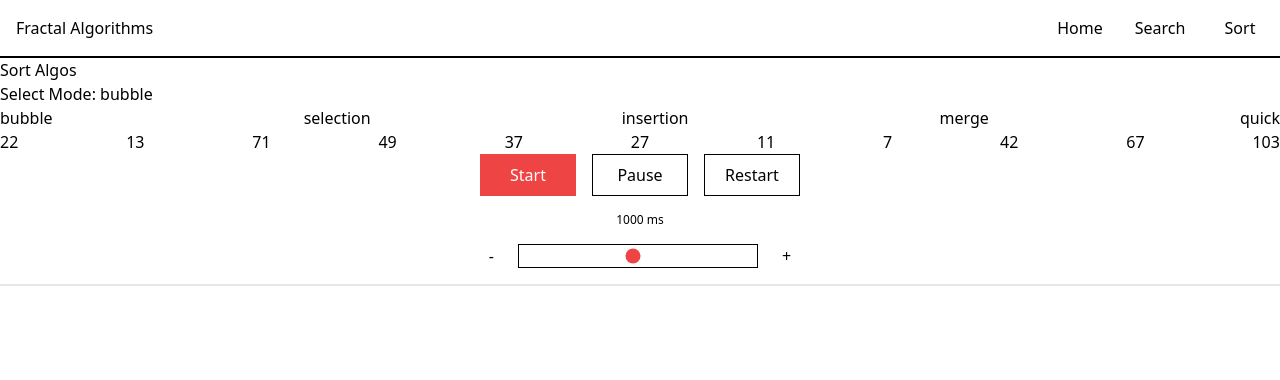
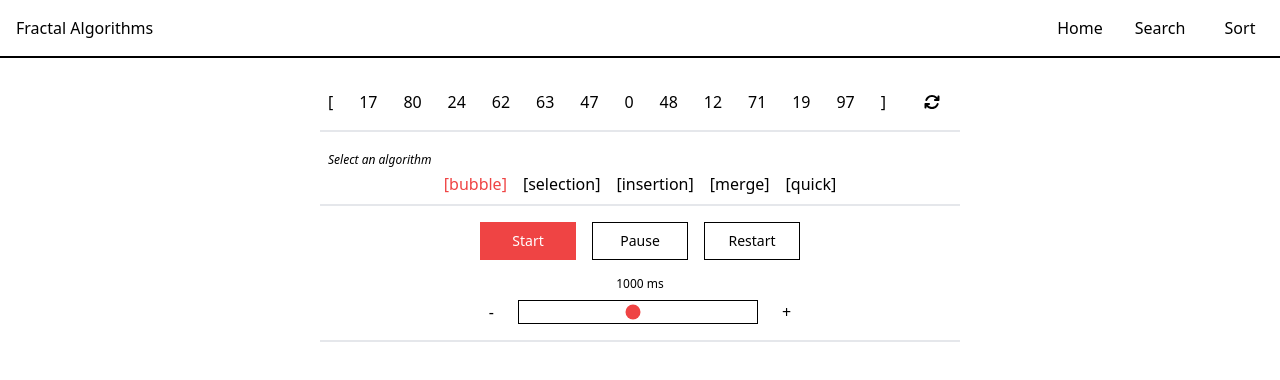
Before and after one commit to danielgavidia/fractal-algorithms, a Next.js app in the folder frontend/: page /sort in a window 1280 px wide. Shown: the top 380 px of the page. Built offline with nearby package versions, Linux system fonts and the light colour scheme; no server answers.

Commit message:
Changes to Sort page general UI

```diff
--- a/frontend/src/app/search/page.tsx
+++ b/frontend/src/app/search/page.tsx
@@ -78,8 +78,7 @@ const page = () => {
 
 	return (
 		<div className="p-4 w-full max-w-2xl mx-auto">
-			<div className="flex pb-2 mb-2">
-				<div className="flex-1 p-2">
+			<div className="flex-1 p-2 mb-2 border-b-2 border-gray-200">
 				<p className="text-xs py-1 italic">Select number to search</p>
 				<ul className="w-full flex justify-between py-2">
 					{leftBracket}
@@ -102,8 +101,9 @@ const page = () => {
 					</button>
 				</ul>
 			</div>
-				<div className="flex flex-col justify-between border-l-2 border-black p-2">
+			<div className="flex flex-col justify-between p-2 w-full border-b-2 border-gray-200 mb-2">
 				<p className="text-xs py-1 italic">Select an algorithm</p>
+				<ul className="flex justify-center space-x-4">
 					{modesData.map((m, index) => {
 						const buttonStyle = m.name === mode ? "text-red-500" : "";
 						return (
@@ -112,11 +112,13 @@ const page = () => {
 								onClick={() => handleSetMode(m.name)}
 								className={buttonStyle + " hover:text-red-500"}
 							>
+								{leftBracket}
 								{m.name}
+								{rightBracket}
 							</button>
 						);
 					})}
-				</div>
+				</ul>
 			</div>
 			<div>
 				{modesData.map((m, index) => {
--- a/frontend/src/app/sort/page.tsx
+++ b/frontend/src/app/sort/page.tsx
@@ -11,7 +11,7 @@ import {
 	QuickSortProps,
 } from "../../../../types/typesSort";
 
-// Express utils
+// Utils
 import {
 	getBubbleSort,
 	getSelectionSort,
@@ -19,6 +19,7 @@ import {
 	getMergeSort,
 	getQuickSort,
 } from "@/utils/express";
+import { generateRandomArray } from "@/utils/functions";
 
 // Components
 import AnimationHandler from "@/components/general/AnimationHandler";
@@ -28,8 +29,16 @@ import Insertion from "@/components/sort/Insertion";
 import Merge from "@/components/sort/Merge";
 import Quick from "@/components/sort/Quick";
 
+// Icons
+import { FontAwesomeIcon } from "@fortawesome/react-fontawesome";
+import { faArrowsRotate } from "@fortawesome/free-solid-svg-icons";
+
+const leftBracket = "[";
+const rightBracket = "]";
+
+// Page
 const page = () => {
-	const list = [22, 13, 71, 49, 37, 27, 11, 7, 42, 67, 103];
+	const [list, setList] = useState<number[]>([]);
 	const [mode, setMode] = useState<string>("bubble");
 
 	// Data
@@ -39,9 +48,20 @@ const page = () => {
 	const [mergeData, setMergeData] = useState<MergeSortProps[]>([]);
 	const [quickData, setQuickData] = useState<QuickSortProps[]>([]);
 
+	// Generate random array
+	useEffect(() => {
+		const randomArray = generateRandomArray();
+		setList(randomArray);
+	}, []);
+
 	// Handlers
 	const handleSetMode = (mode: string) => {
 		setMode(mode);
+	};
+
+	const handleSetList = () => {
+		const randomArray = generateRandomArray();
+		setList(randomArray);
 	};
 
 	// modesData
@@ -71,30 +91,47 @@ const page = () => {
 	}, [mode]);
 
 	return (
-		<div>
-			<h2>Sort Algos</h2>
-			<div>Select Mode: {mode}</div>
-			<div className="flex justify-between">
-				{modesData.map((m, key) => (
-					<button key={key} onClick={() => handleSetMode(m.name)}>
-						{m.name}
+		<div className="p-4 w-full max-w-2xl mx-auto">
+			<div className="flex-1 p-2 mb-2 border-b-2 border-gray-200">
+				<ul className="w-full flex justify-between py-2">
+					{leftBracket}
+					{list.map((item, key) => {
+						return <li key={key}>{item}</li>;
+					})}
+					{rightBracket}
+					<button onClick={() => handleSetList()} className="w-10 hover:text-red-500">
+						<FontAwesomeIcon icon={faArrowsRotate} />
 					</button>
-				))}
+				</ul>
 			</div>
-			<ul className="w-full flex justify-between">
-				{list.map((item, index) => (
-					<li key={index}>{item}</li>
-				))}
-			</ul>
-			<ul className="h-full">
-				{modesData.map((m) => {
+			<div className="flex flex-col justify-between p-2 w-full border-b-2 border-gray-200 mb-2">
+				<p className="text-xs py-1 italic">Select an algorithm</p>
+				<ul className="flex justify-center space-x-4">
+					{modesData.map((m, index) => {
+						const buttonStyle = m.name === mode ? "text-red-500" : "";
+						return (
+							<button
+								key={index}
+								onClick={() => handleSetMode(m.name)}
+								className={buttonStyle + " hover:text-red-500"}
+							>
+								{leftBracket}
+								{m.name}
+								{rightBracket}
+							</button>
+						);
+					})}
+				</ul>
+			</div>
+			<div>
+				{modesData.map((m, index) => {
 					if (mode === m.name && m.data !== undefined) {
-						return <AnimationHandler data={m.data} Component={m.component} />;
+						return <AnimationHandler key={index} data={m.data} Component={m.component} />;
 					} else {
 						return <></>;
 					}
 				})}
-			</ul>
+			</div>
 		</div>
 	);
 };
--- a/frontend/src/components/general/AnimationHandler.tsx
+++ b/frontend/src/components/general/AnimationHandler.tsx
@@ -76,7 +76,7 @@ const AnimationHandler = ({ data, Component }: AnimationHandlerProps) => {
 	];
 
 	return (
-		<div className="flex flex-col w-full items-center">
+		<div className="flex flex-col w-full items-center pt-2">
 			<div className="flex space-x-4 mb-4 justify-center w-full">
 				{actions.map((a, key) => {
 					const format =
@@ -84,14 +84,14 @@ const AnimationHandler = ({ data, Component }: AnimationHandlerProps) => {
 							? "bg-red-500 text-white border-[0.5px] border-red-500"
 							: "border-[0.5px] border-black hover:bg-black hover:text-white";
 					return (
-						<button key={key} onClick={a.handler} className={format + " px-4 py-2 w-24"}>
+						<button key={key} onClick={a.handler} className={format + " px-4 py-2 w-24 text-sm"}>
 							{a.title}
 						</button>
 					);
 				})}
 			</div>
 			<p className="w-80 text-xs text-center">{speed} ms</p>
-			<div className="flex space-x-4 justify-center items-center w-full border-b-2 border-gray-200 p-2">
+			<div className="flex space-x-4 justify-center items-center w-full border-b-2 border-gray-200 pb-2">
 				<button onClick={() => handleSetSpeed(false)} className="p-2 hover:text-red-500">
 					-
 				</button>
```
Lines whose indentation alone changed are shown as unchanged.
